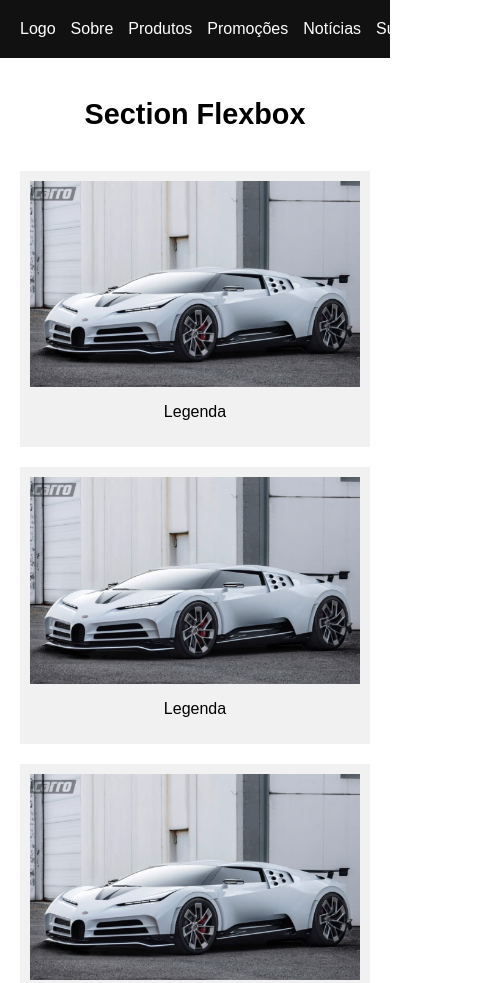
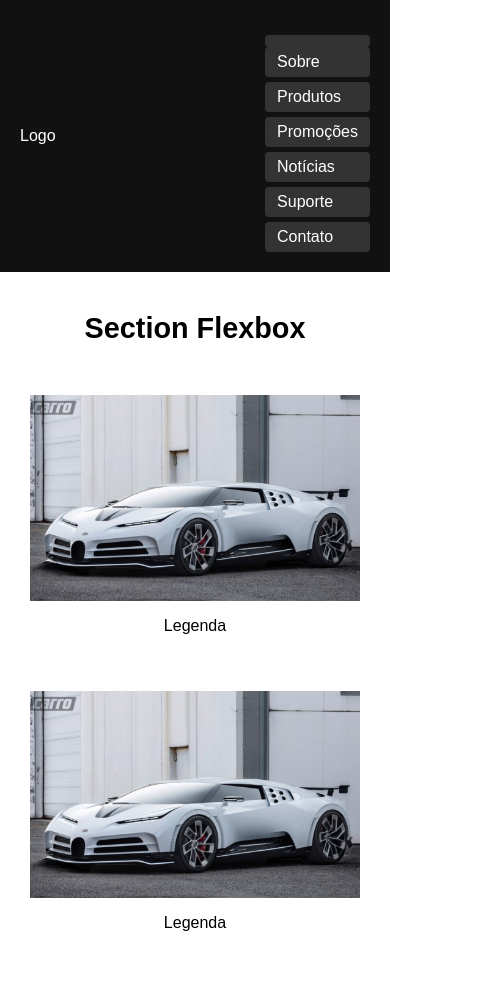
Before and after one commit to GabrielBorgesRocha/TrabalhoGabriel_Borges_Rocha, a plain HTML site: page index.html in a window 390 px wide. Shown: the top 983 px of the page, 503 px wide, since content can reach past the window. Drawn offline with Linux system fonts and the light colour scheme.

Commit message:
Update stylo.css
adicionado uma media query para fazer o header se readaptar quando diminuir a px.

```diff
--- a/css/stylo.css
+++ b/css/stylo.css
@@ -47,7 +47,6 @@ h3 {
 
 .galeria .item,
 .galeria .grande {
-  background-color: #f1f1f1;
   padding: 10px;
   text-align: center;
 }
@@ -141,3 +140,18 @@ h3 {
     width: 100%;
   }
 }
+@media (max-width: 670px) {
+  nav ul {
+    flex-direction: column;
+    gap: 5px;
+    margin-top: 10px;
+  }
+
+  nav ul li a {
+    display: block;
+    background: #333;
+    color: white;
+    padding: 6px 12px;
+    border-radius: 4px;
+  }
+}
```
